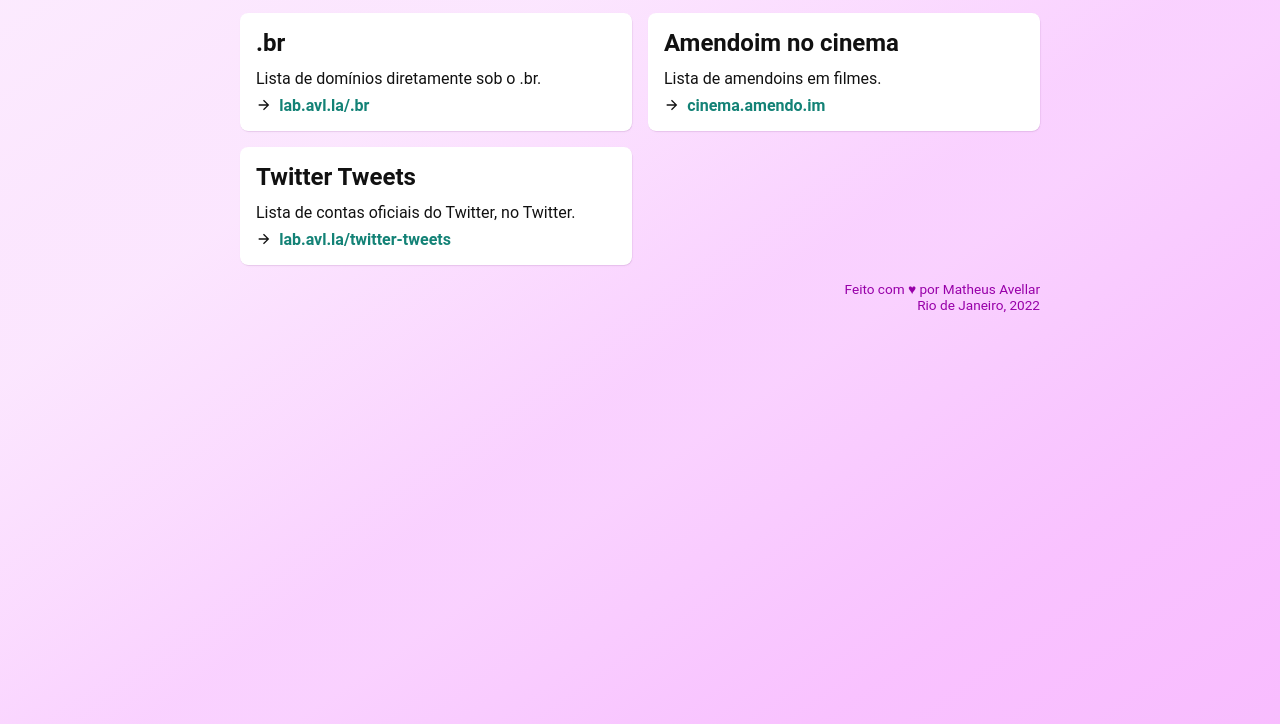
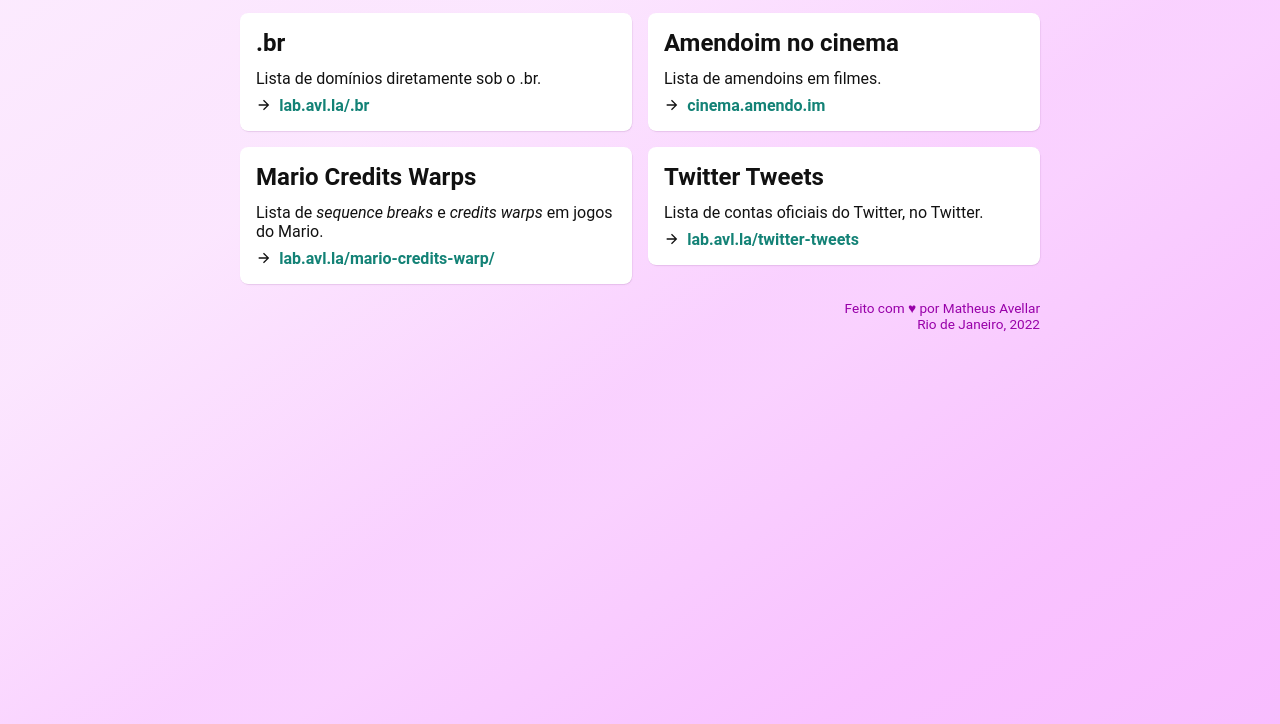
Before and after one commit to MatheusAvellar/lists, a plain HTML site: page index.html in a window 1280 px wide. Shown: the part 76-800 px from the top of the page. Drawn offline with Linux system fonts and the light colour scheme; a web font is replaced by a local one.

Commit message:
Add Mario Credits Warps

```diff
--- a/index.html
+++ b/index.html
@@ -43,6 +43,16 @@
       </li>
       <li>
         <article>
+          <h2>Mario Credits Warps</h2>
+          <p>Lista de <i>sequence breaks</i> e <i>credits warps</i> em jogos do Mario.</p>
+          <p class="links">
+            <svg viewBox="0 0 24 24"><use href="#arr"></svg>
+            <a href="https://lab.avl.la/mario-credits-warp/" hreflang="en">lab.avl.la/mario-credits-warp/</a>
+          </p>
+        </article>
+      </li>
+      <li>
+        <article>
           <h2>Twitter Tweets</h2>
           <p>Lista de contas oficiais do Twitter, no Twitter.</p>
           <p class="links">
@@ -65,10 +75,5 @@
     </svg>
   </div>
   <link rel="stylesheet" href="https://rsms.me/inter/inter.css">
-  <!-- ######### -->
-  <figure id="logo">
-    <a href="/"></a>
-    <link rel="stylesheet" href="/small-logo.css">
-  </figure>
 </body>
 </html>
```
Also changed, not shown: en.html (+10 -5 lines).
